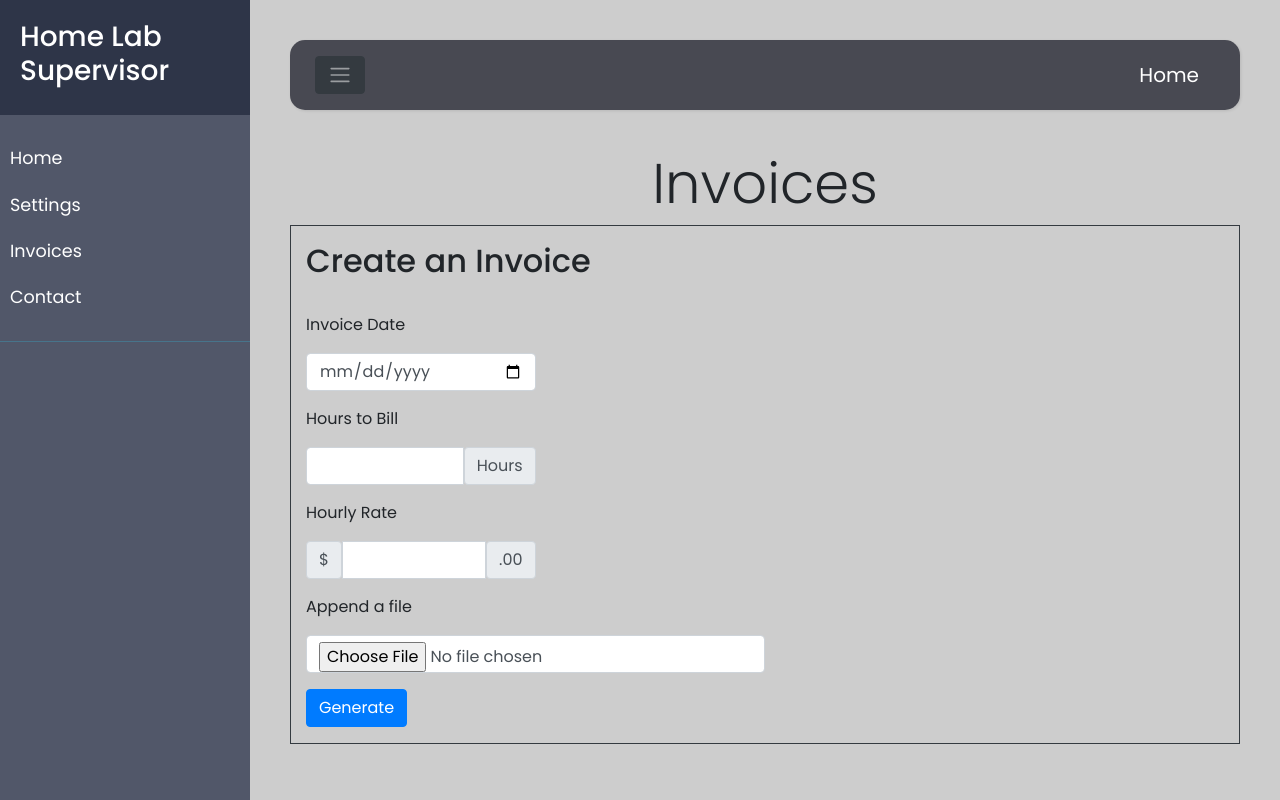
After one commit to bioresestance/BuisnessManager, a Flask app: page /invoices in a window 1280 px wide. The commit adds this page. Run offline with Flask 2, Linux system fonts and the light colour scheme; some libraries are stand-ins or nearby versions.

Commit message:
Various changes

```diff
--- a/app/main.py
+++ b/app/main.py
@@ -1,11 +1,10 @@
 from server import get_app
 
 
-
+flaskApp = get_app()
 
 
 if __name__ == "__main__":
 
     # Start the web service
-    flaskApp = get_app()
-    flaskApp.run(use_reloader=False, host="0.0.0.0")
+    flaskApp.run(use_reloader=False, host="0.0.0.0", debug=True)
--- /dev/null
+++ b/app/server/forms.py
@@ -0,0 +1,12 @@
+from flask_wtf import FlaskForm
+from wtforms import SubmitField, DateField, FloatField, FileField
+from wtforms.validators import DataRequired
+
+
+class InvoiceGenerateForm(FlaskForm):
+
+    date = DateField("Invoice Date", validators=[DataRequired()])
+    hours = FloatField("Hours to Bill", validators=[DataRequired()])
+    rate = FloatField("Hourly Rate", validators=[DataRequired()])
+    file = FileField("Append a file") # Optional
+    submit = SubmitField("Generate")
--- a/app/server/front_end_routes.py
+++ b/app/server/front_end_routes.py
@@ -1,5 +1,8 @@
-from flask import Blueprint, request, render_template
-from . import serverconfig
+import imp
+from flask import Blueprint, request, render_template, flash
+from server import serverconfig
+from server.forms import InvoiceGenerateForm
+from lib.InvoiceGenerator.invoice_generator import InvoiceGenerator
 
 
 fe_routes = Blueprint("front End", __name__)
@@ -13,3 +16,17 @@ def home_route():
 @fe_routes.route("/settings")
 def settings_route():
     return render_template("settings.html", config=serverconfig._DEFAULT_SETTINGS)
+
+
+@fe_routes.route("/invoices", methods=["GET", "POST"])
+def settings_invoices():
+
+    form = InvoiceGenerateForm()
+
+    if form.is_submitted():
+        print(form.date.data)
+        if form.validate():
+             flash("success", "success")
+        else:
+            flash("Error", "danger")
+    return render_template("invoices.html", form=form)
--- a/app/server/static/styles.css
+++ b/app/server/static/styles.css
@@ -1,5 +1,5 @@
+@import "https://fonts.googleapis.com/css?family=Poppins:300,400,500,600,700";
 
-@import "https://fonts.googleapis.com/css?family=Poppins:300,400,500,600,700";
 body {
     font-family: 'Poppins', sans-serif;
     background: #cdcdcd;
@@ -166,15 +166,19 @@ a.article:hover {
     #sidebar {
         margin-left: -250px;
     }
+
     #sidebar.active {
         margin-left: 0;
     }
+
     #content {
         width: 100%;
     }
+
     #content.active {
         width: calc(100% - 250px);
     }
+
     #sidebarCollapse span {
         display: none;
     }
--- a/app/server/templates/base.html
+++ b/app/server/templates/base.html
@@ -14,6 +14,7 @@
 <body>
 
     <div class="wrapper">
+
         <nav id="sidebar">
 
             <div class="sidebar-header">
@@ -21,12 +22,13 @@
             </div>
             <ul class="list-unstyled components">
                 <li> <a href="/">Home</a> </li>
-                    <li> <a href="/settings">Settings</a></li>
-                    <li> <a href="#">Portfolio</a> </li>
+                <li> <a href="/settings">Settings</a> </li>
+                <li> <a href="/invoices">Invoices</a> </li>
                 <li> <a href="#">Contact</a> </li>
             </ul>
 
         </nav>
+
         <!-- Page Content -->
         <div id="content">
             <nav class="navbar navbar-expand-sm navbar-dark">
@@ -44,21 +46,12 @@
             {% with messages = get_flashed_messages(with_categories=true) %}
             {% if messages %}
             {% for category, message in messages %}
-                            {% if category == 'error' %}
-                                <div class="alert alert-danger alter-dismissable fade show" role="alert">
+            <div class="alert alert-{{category}} alter-dismissable fade show" role="alert">
                 {{ message }}
-                                    <button type="button" class="close" data-dismiss="alert">
+                <button type="button" class="btn btn-sm btn-close float-right" data-bs-dismiss="alert" aria-label="Close">
                     <span aria-hidden="true">&times;</span>
                 </button>
             </div>
-                            {% else %}
-                                <div class="alert alert-success alter-dismissable fade show" role="alert">
-                                    {{ message }}
-                                    <button type="button" class="close" data-dismiss="alert">
-                                        <span aria-hidden="true">&times;</span>
-                                    </button>
-                                </div>
-                            {% endif %}
             {% endfor %}
             {% endif %}
             {% endwith %}
@@ -75,4 +68,5 @@
     {% include "scripts.html" %}
 
 </body>
+
 </html>
--- /dev/null
+++ b/app/server/templates/invoices.html
@@ -0,0 +1,37 @@
+{% extends "base.html" %}
+
+{% block content %}
+
+<h1 class="display-4 text-center"> Invoices </h1>
+
+<div class="container border border-dark">
+    <h2 class="my-3">Create an Invoice</h2>
+    <form action="" method="post" >
+
+        <div class="w-25">
+            <label class="form-label mt-3">{{form.date.label}}</label>
+            {{form.date(class="form-control")}}
+        </div>
+
+
+        <label class="form-label mt-3">{{form.hours.label}}</label>
+        <div class="input-group w-25">
+            {{form.hours(class="form-control")}}
+            <span class="input-group-text">Hours</span>
+        </div>
+
+        <label class="form-label mt-3">{{form.rate.label}}</label>
+        <div class="input-group mb-3 w-25">
+            <span class="input-group-text">$</span>
+            {{form.rate(class="form-control")}}
+            <span class="input-group-text">.00</span>
+        </div>
+
+        <div class="mb-3 w-50">
+            <label class="form-label">{{form.file.label}}</label>
+            {{form.file(class="form-control")}}
+        </div>
+        {{form.submit(class="btn btn-primary mb-3")}}
+    </form>
+</div>
+{% endblock %}
```
Also changed, not shown: app/server/__init__.py (+4 -5 lines), app/lib/__init__.py (added), 1 other file. Lines whose indentation alone changed are shown as unchanged.
